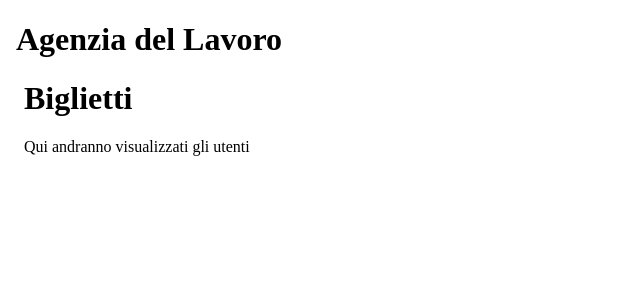
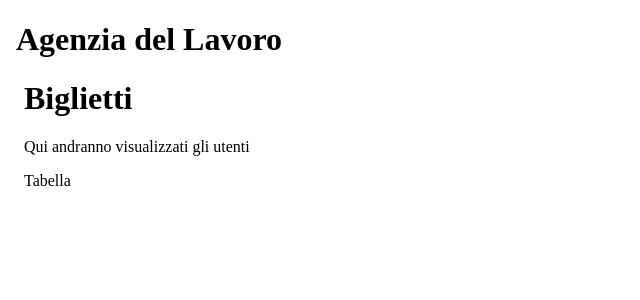
Before and after one commit to Tiberiu05/Agenzia-del-Lavoro, an Angular app: page / in a window 1280 px wide. Shown: the top 300 px of the page, without its empty margins (0-640 px from the left). Built offline with nearby package versions, Linux system fonts and the light colour scheme.

Commit message:
aaggiornamento

```diff
--- a/src/app/biglietti/biglietti.component.html
+++ b/src/app/biglietti/biglietti.component.html
@@ -10,5 +10,12 @@
     <div class="utenti">
         <p>Qui andranno visualizzati gli utenti</p>
     </div>
+
+
+
+
+    <div class="tabella">
+        <p>Tabella</p>
+    </div>
 </body>
 </html>
```
